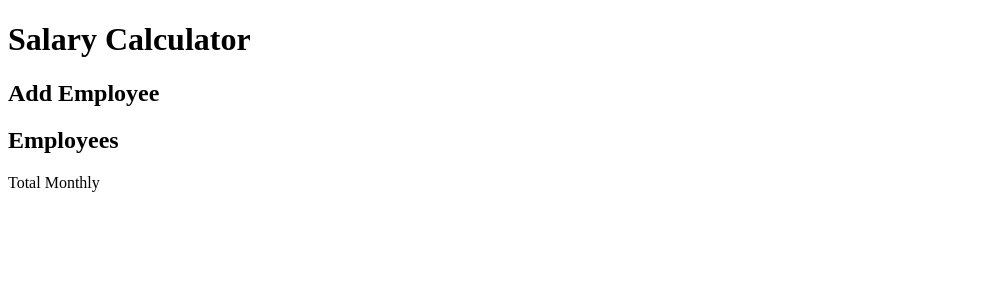
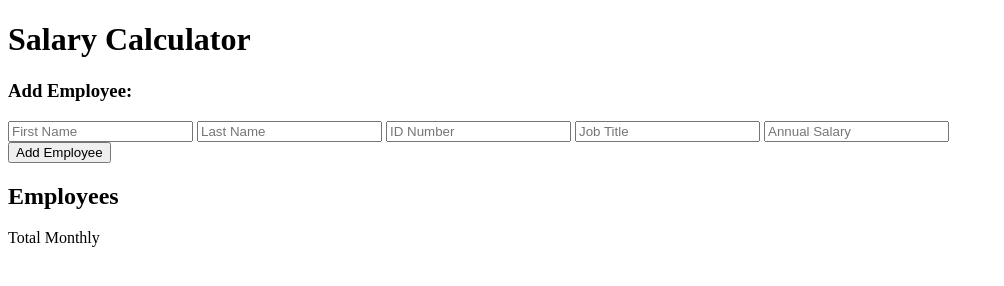
Before and after one commit to Koda125/Weekend-Salary-Calc, a website: page index.html in a window 1280 px wide. Shown: the whole page, without its empty margins (0-1004 px from the left). Drawn offline with Linux system fonts and the light colour scheme.

Commit message:
Have added in each input box.

```diff
--- a/index.html
+++ b/index.html
@@ -1,6 +1,10 @@
 <!DOCTYPE html>
 <html lang="en">
 <head>
+<!-- JS Script-->
+  <script src="script.js"></script>
+<!-- Stylesheet-->
+ <link rel="stylesheet" href="style.css">
   <meta charset="UTF-8">
   <link rel="stylesheet" href="style.css">
   <title>Salary Calculator</title>
@@ -10,8 +14,37 @@
     <h1>Salary Calculator</h1>
   </header>
   <main>
-    <h2>Add Employee</h2>
-    <h2>Employees</h2>
+   <section>
+    <h3>Add Employee:</h3>
+      <form>
+        <input
+        id="nameFirst"
+        placeholder="First Name"
+        type="text">
+        <input
+        id="nameLast"
+        placeholder="Last Name"
+        type="text">
+        <input
+        id="number"
+        placeholder="ID Number"
+        type="text">
+        <input
+        id="titleJob"
+        placeholder="Job Title"
+        type="text">
+        <input
+        id="income"
+        placeholder="Annual Salary"
+        type="text">
+      </form>
+      <form>
+        <button>Add Employee</button>
+      </form>
+
+   </section>
+      <h2>Employees</h2>
+
   </main>
   <footer>
     <p>Total Monthly</p>
--- /dev/null
+++ b/script.js
@@ -0,0 +1 @@
+console.log('Hello World!')
```
Also changed, not shown: style.css (added).
